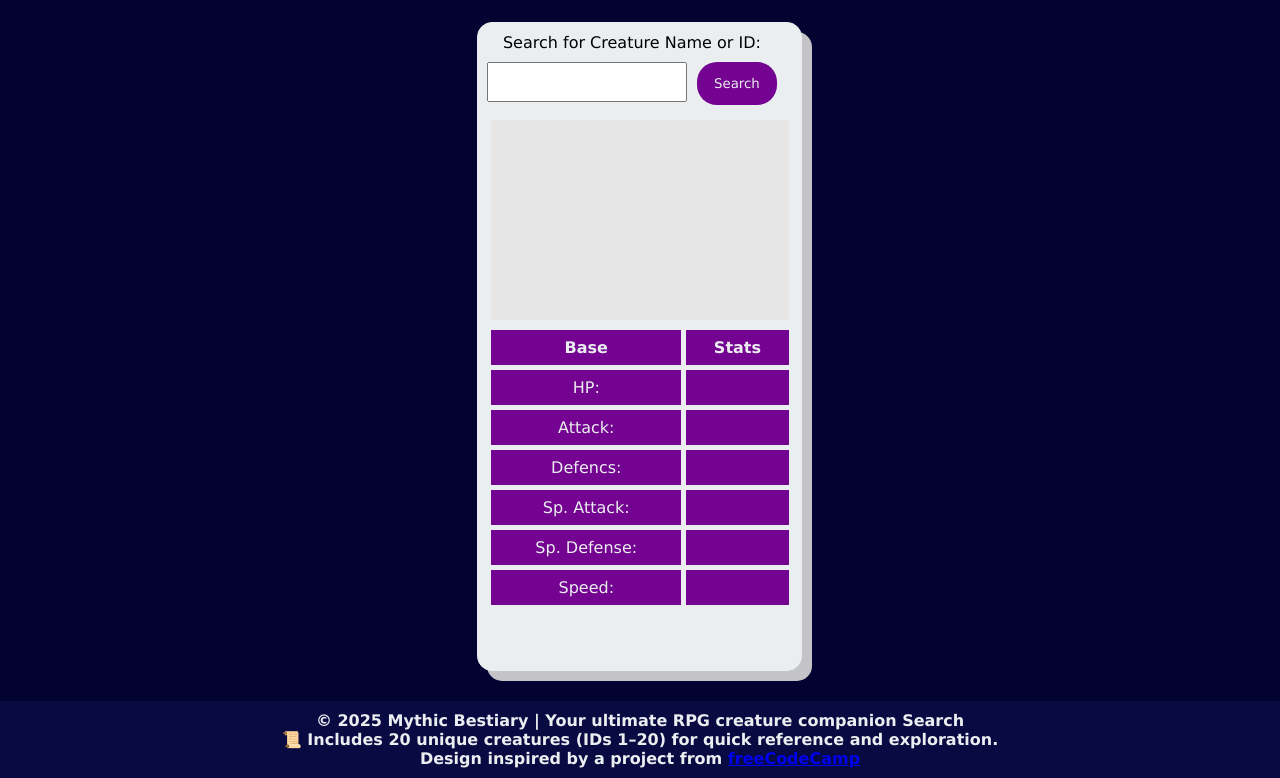
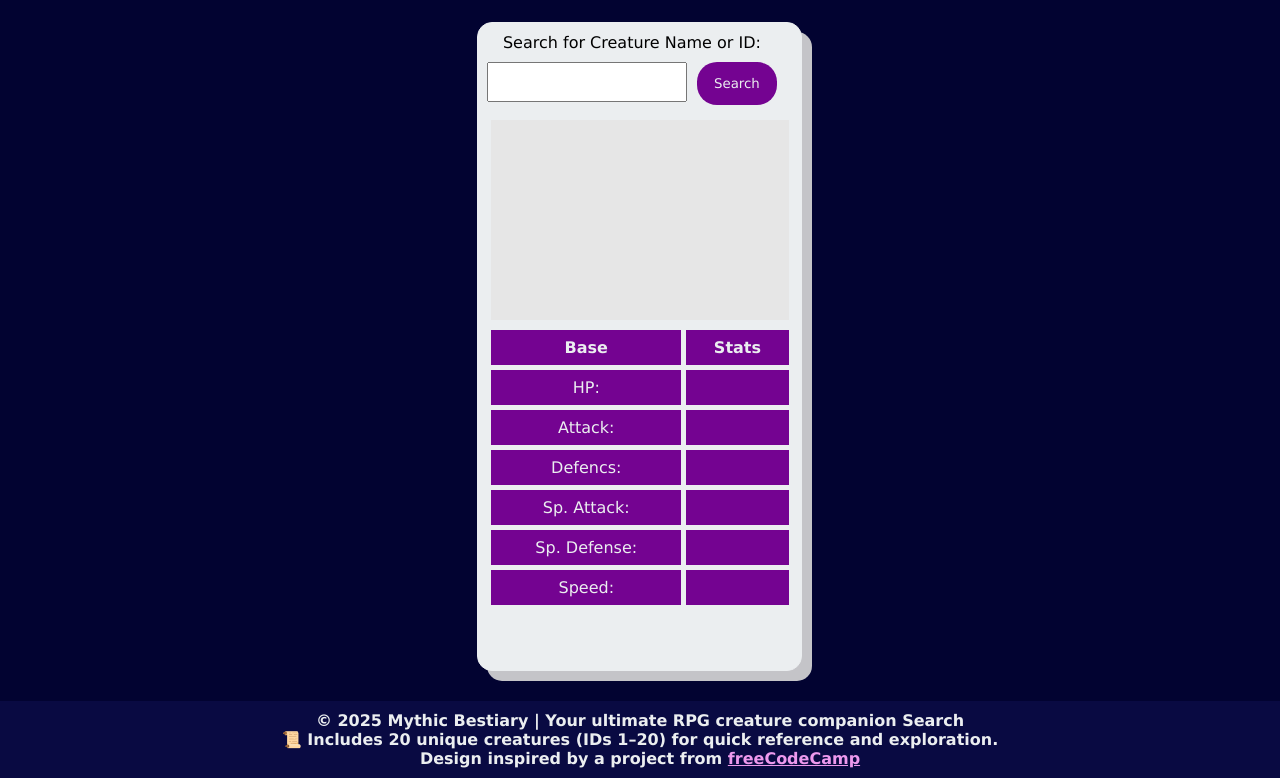
Before and after one commit to Root-Tester/Mythic-Bestiary, a plain HTML site: page index.html in a window 1280 px wide. Shown: the part 174-952 px from the top of the page. Drawn offline with Linux system fonts and the light colour scheme.

Commit message:
Update styles.css
Signed-off-by: Tushar Kumar Sahu <tusharsahu757@gmail.com>

```diff
--- a/styles.css
+++ b/styles.css
@@ -274,6 +274,10 @@ footer{
     width:100%;
 }
 
+a{
+    color: #ed99ed;
+}
+
 @media screen and (min-width: 550px) {
     h1 {
         font-size: 2em;
```
